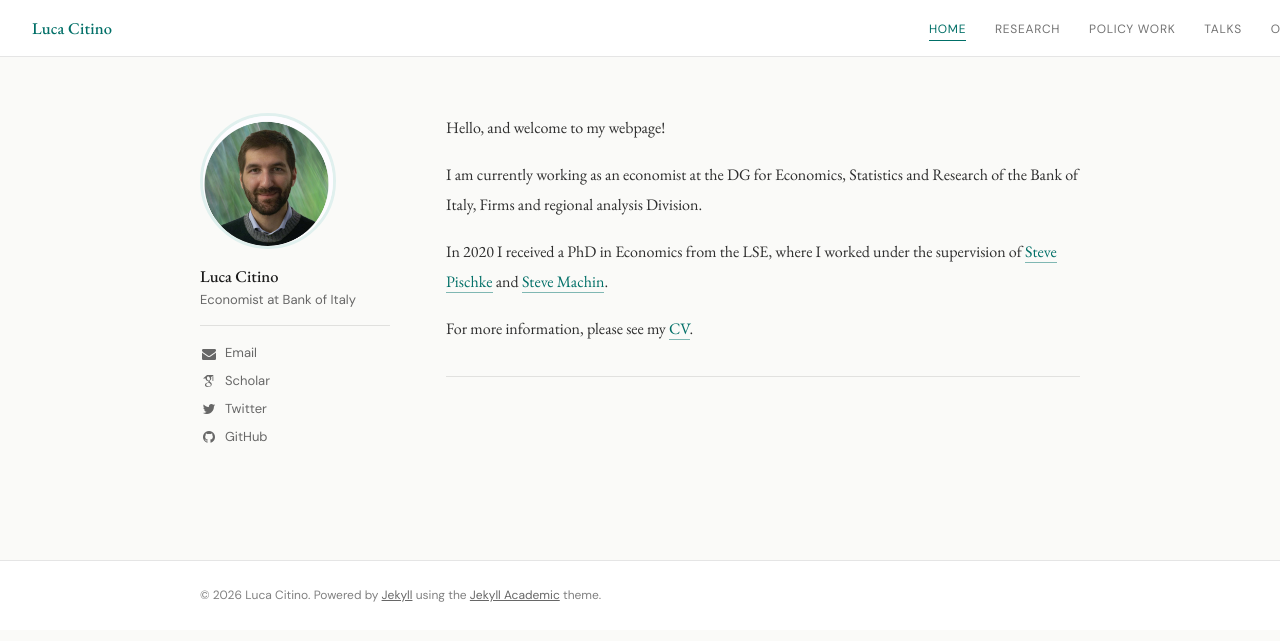
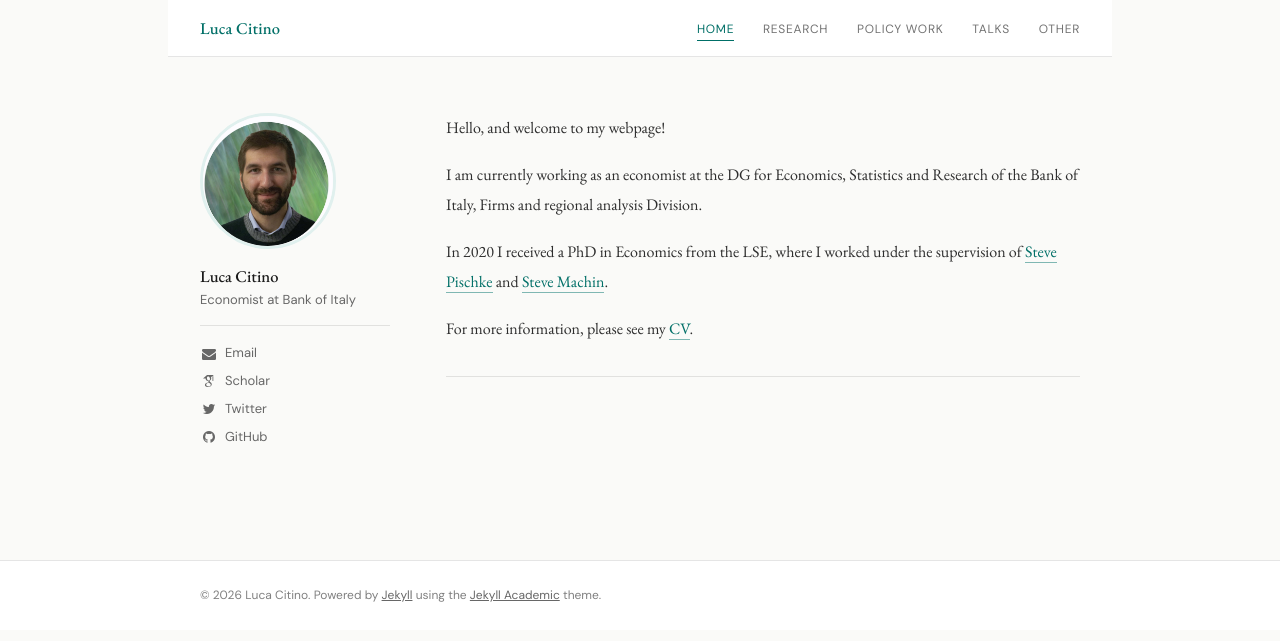
Before and after one commit to luca-citino/luca-citino.github.io, a Jekyll site: the page built from index.md, in a window 1280 px wide. Shown: the top 641 px of the page. Built offline with Jekyll 4.4.1, drawn with Linux system fonts in a browser that asks for light colours; nearby versions of some CDN libraries; some web fonts are replaced.

Commit message:
Update page.scss

```diff
--- a/_sass/page.scss
+++ b/_sass/page.scss
@@ -23,6 +23,7 @@ body {
   position: sticky;
   top: 0;
   z-index: 100;
+  max-width: 880px;  // added this line
   @include container;
 }
 
```
